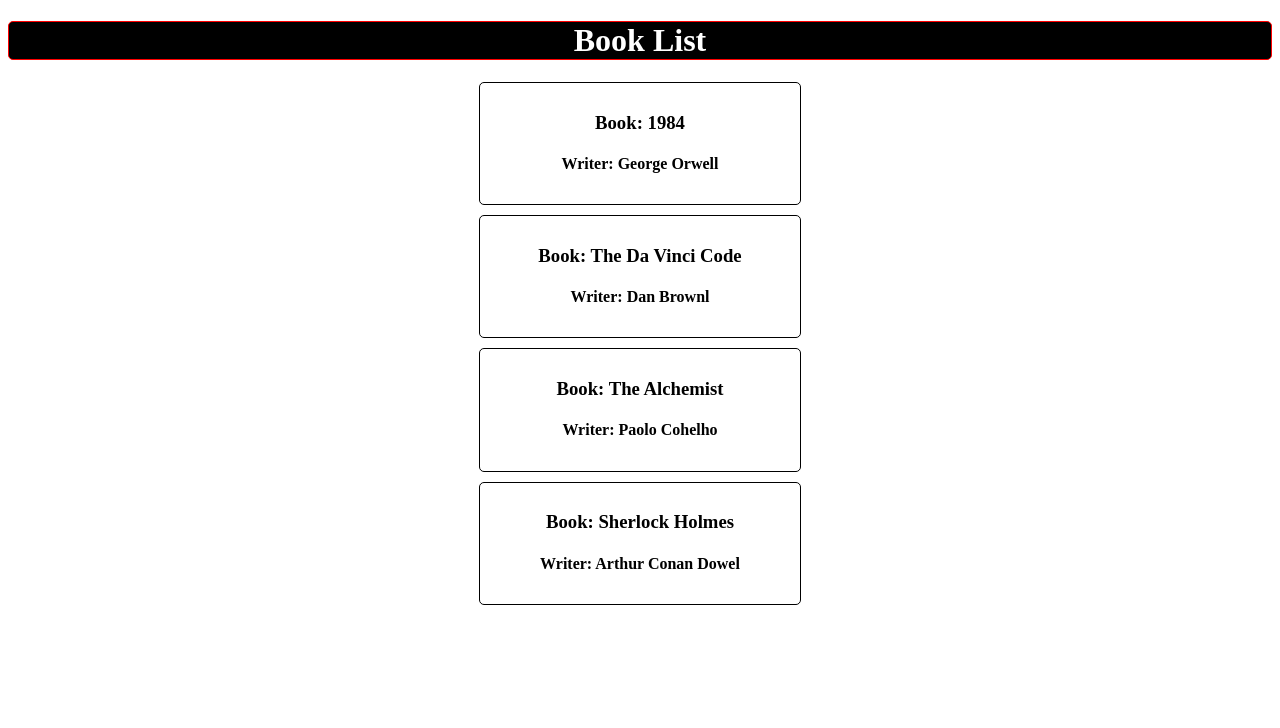
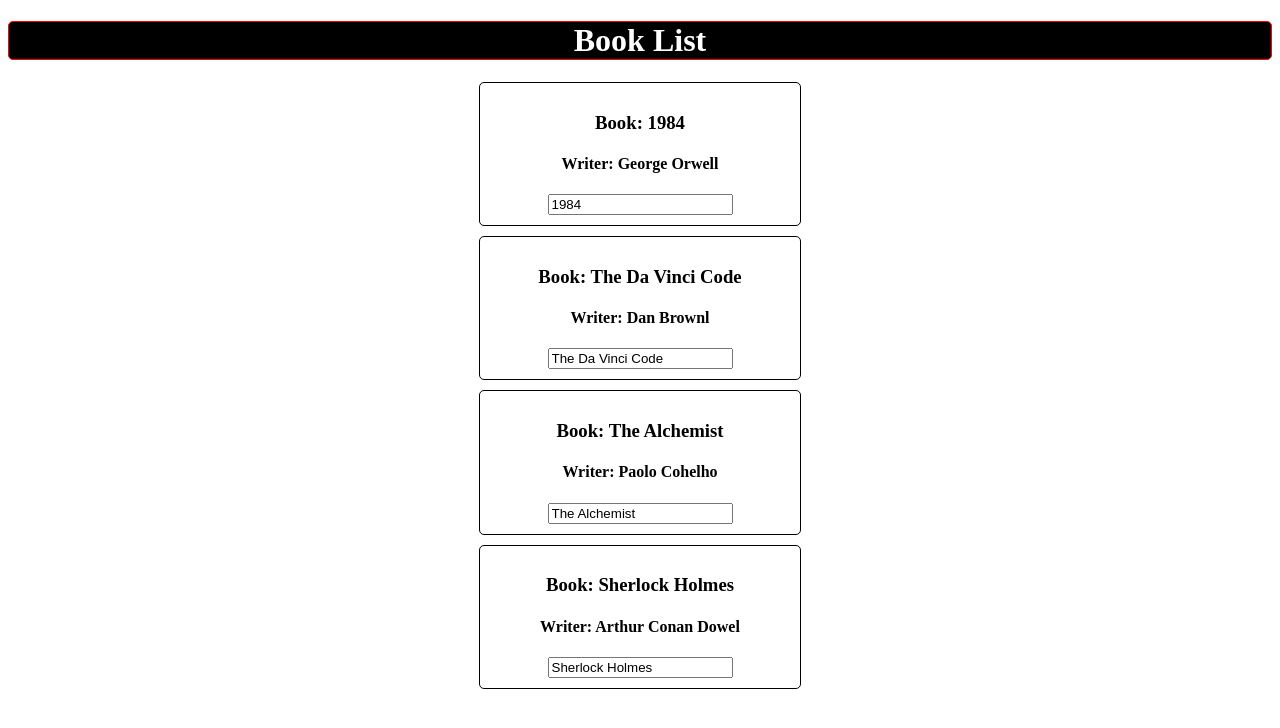
Before and after one commit to sohel473/hello-react, a React (Create React App) app: page / in a window 1280 px wide. Shown: the top 728 px of the page. Built offline with nearby package versions, Linux system fonts and the light colour scheme.

Commit message:
setState with Event

```diff
--- a/src/App.js
+++ b/src/App.js
@@ -21,6 +21,16 @@ class App extends Component {
     });
   };
 
+  onBookChange = (e, index) => {
+    const book = this.state.books[index];
+    book.bookName = e.target.value;
+    const books = [...this.state.books];
+    books[index] = book;
+    this.setState({
+      books: books,
+    });
+  };
+
   render() {
     const style = {
       border: "1px solid red",
@@ -35,6 +45,8 @@ class App extends Component {
         name={book.bookName}
         writer={book.author}
         delete={this.deleteBook.bind(this, index)}
+        // onChange={(e) => this.onBookChange(e, index)}
+        onChange={(e) => this.onBookChange(e, index)}
       />
     ));
 
--- a/src/components/Book.js
+++ b/src/components/Book.js
@@ -5,6 +5,7 @@ const Book = (props) => {
     <div className="Book">
       <h3 onClick={props.delete}>Book: {props.name}</h3>
       <h4>Writer: {props.writer}</h4>
+      <input type="text" onChange={props.onChange} value={props.name} />
     </div>
   );
 };
```
